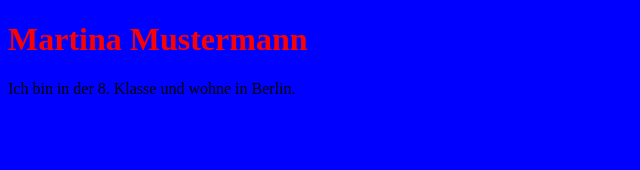
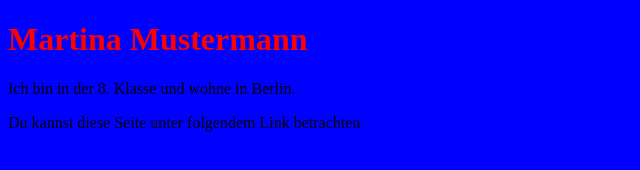
Before and after one commit to starcodeMuenchen/webDevWG02, a plain HTML site: page index.html in a window 1280 px wide. Shown: the whole page, without its empty margins (0-640 px from the left). Drawn offline with Linux system fonts and the light colour scheme.

Commit message:
Update index.html

```diff
--- a/index.html
+++ b/index.html
@@ -11,6 +11,8 @@
 <body>
     <h1>Martina Mustermann</h1>
     <p>Ich bin in der 8. Klasse und wohne in Berlin.</p>
+    <p> Du kannst diese Seite unter folgendem Link betrachten <p>
+    <link href="https://starcodemuenchen.github.io/webDevWG02/">
 </body>
 
 </html>
```
